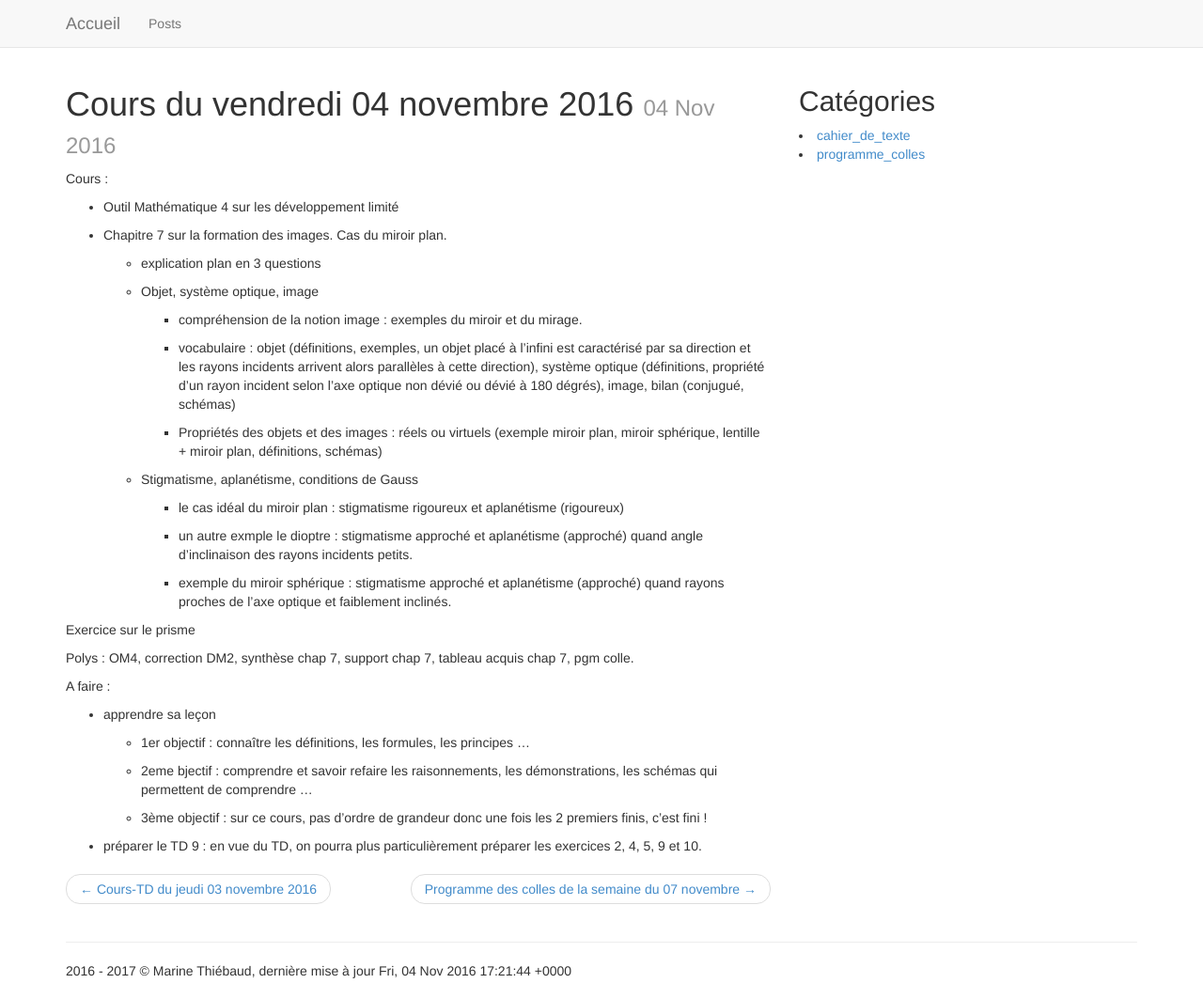
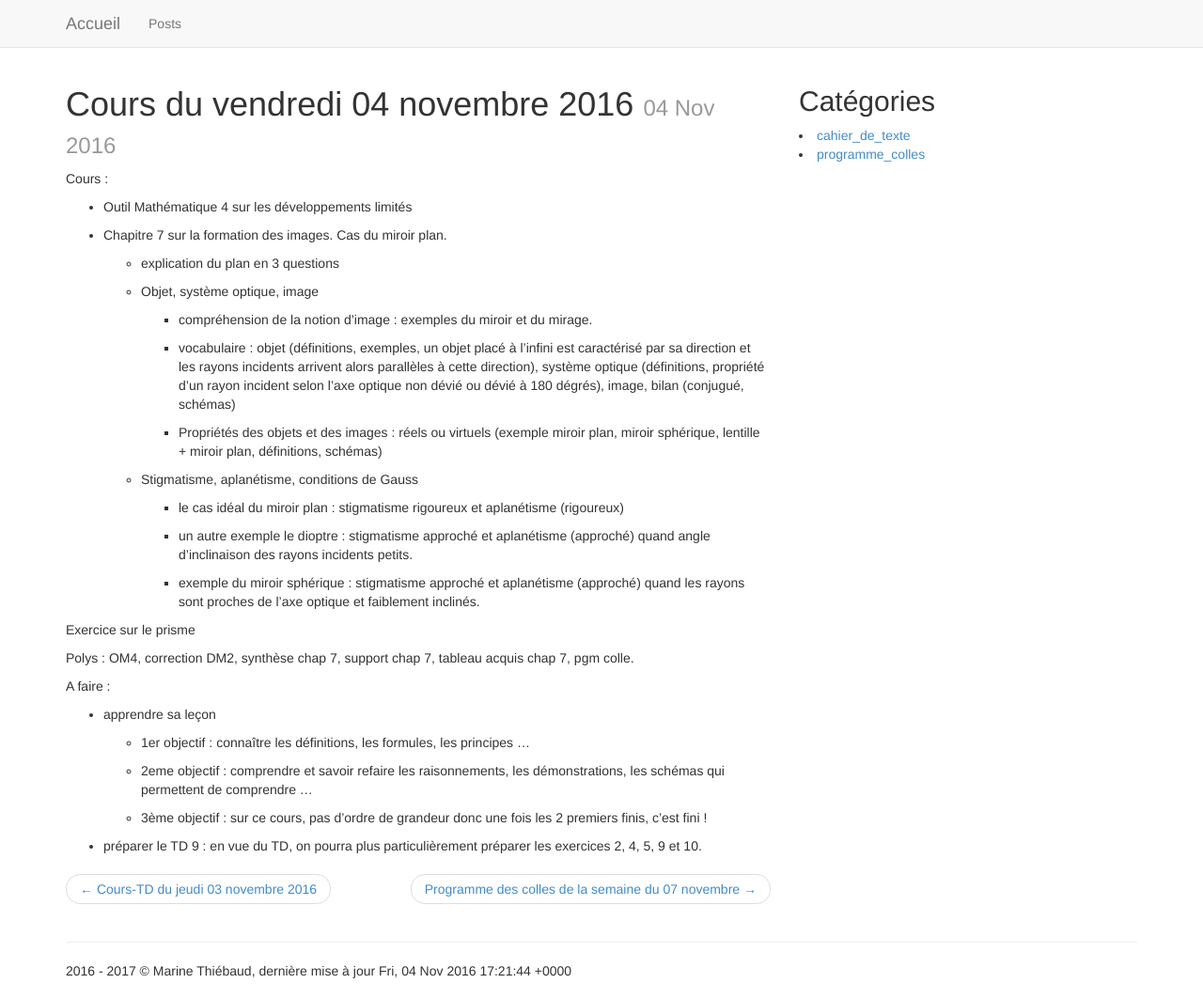
Before and after one commit to Marineflower/SitePCSI_Turgot, a Jekyll site: the page built from _posts/2016-11-04-cours.md, in a window 1280 px wide. Shown: the whole page at 94% size. Built offline with Jekyll 4.4.1, drawn with Linux system fonts in a browser that asks for light colours; nearby versions of some CDN libraries.

Commit message:
correction séances 3 et 4 nov

```diff
--- a/_posts/2016-11-04-cours.md
+++ b/_posts/2016-11-04-cours.md
@@ -7,15 +7,15 @@ category: cahier_de_texte
 
 Cours :
 
-- Outil Mathématique 4 sur les développement limité
+- Outil Mathématique 4 sur les développements limités
 
 - Chapitre 7 sur la formation des images. Cas du miroir plan.
 
-   - explication plan en 3 questions
+   - explication du plan en 3 questions
 
    - Objet, système optique, image
 
-     - compréhension de la notion image : exemples du miroir et du mirage.
+     - compréhension de la notion d'image : exemples du miroir et du mirage.
 
      - vocabulaire : objet (définitions, exemples, un objet placé à l'infini est caractérisé par sa direction et les rayons incidents arrivent alors parallèles à cette direction), système optique (définitions, propriété d'un rayon incident selon l'axe optique non dévié ou dévié à 180 dégrés), image, bilan (conjugué, schémas)
 
@@ -25,9 +25,9 @@ Cours :
 
      - le cas idéal du miroir plan : stigmatisme rigoureux et aplanétisme (rigoureux)
 
-     - un autre exmple le dioptre : stigmatisme approché et aplanétisme (approché) quand angle d'inclinaison des rayons incidents petits.
+     - un autre exemple le dioptre : stigmatisme approché et aplanétisme (approché) quand angle d'inclinaison des rayons incidents petits.
 
-     - exemple du miroir sphérique : stigmatisme approché et aplanétisme (approché) quand rayons proches de l'axe optique et faiblement inclinés.
+     - exemple du miroir sphérique : stigmatisme approché et aplanétisme (approché) quand les rayons sont proches de l'axe optique et faiblement inclinés.
 
 Exercice sur le prisme
 
@@ -39,7 +39,7 @@ A faire :
 
   - 1er objectif : connaître les définitions, les formules, les principes ...
 
-  - 2eme bjectif : comprendre et savoir refaire les raisonnements, les démonstrations, les schémas qui permettent de comprendre ...
+  - 2eme objectif : comprendre et savoir refaire les raisonnements, les démonstrations, les schémas qui permettent de comprendre ...
 
   - 3ème objectif : sur ce cours, pas d'ordre de grandeur donc une fois les 2 premiers finis, c'est fini !
 
```
Also changed, not shown: _posts/2016-11-03-courstd.md (+1 -1 lines).
